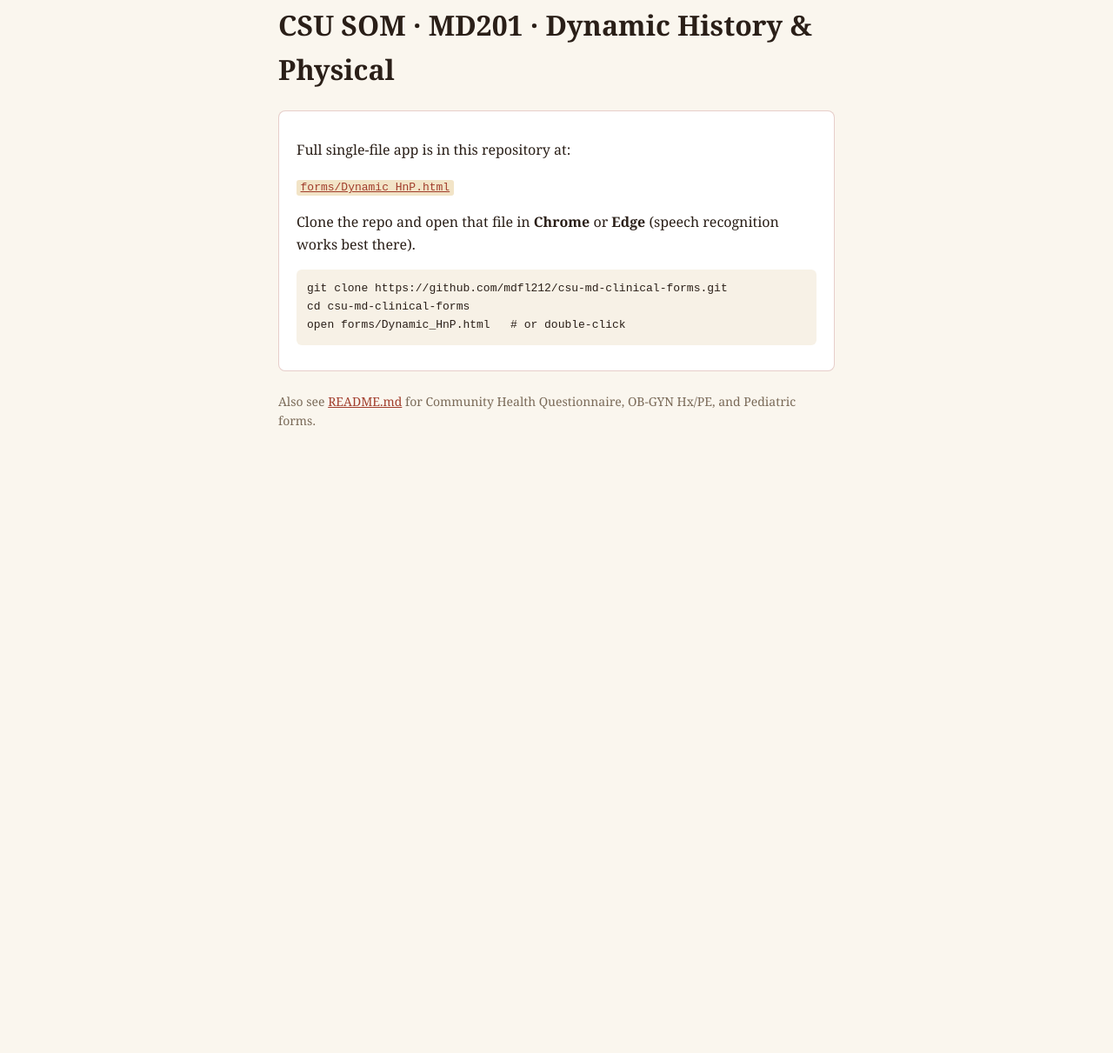
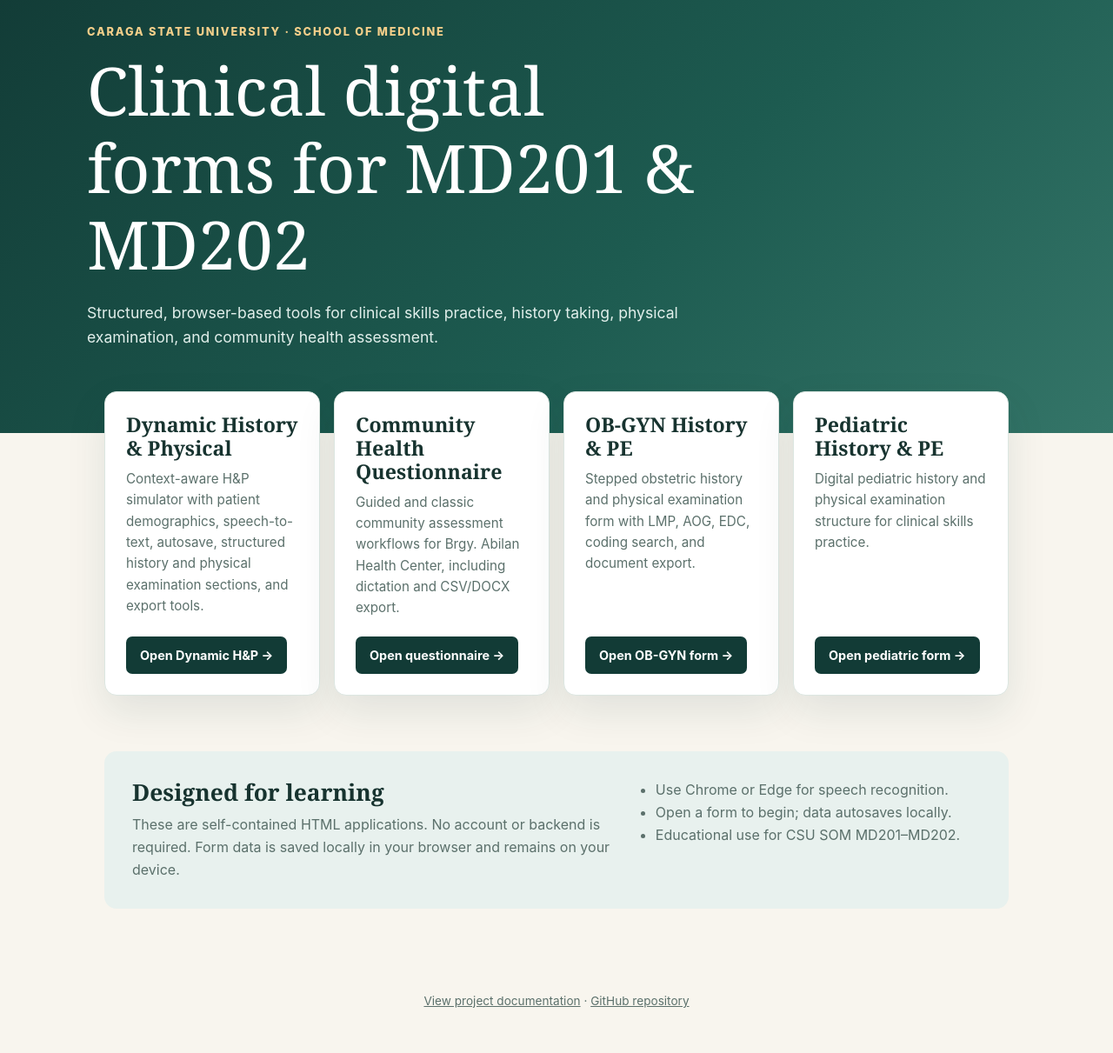
Before and after one commit to mdfl212/csu-md-clinical-forms, a plain HTML site: page index.html in a window 1280 px wide. Shown: the part 45-1256 px from the top of the page at 87% size. Before the commit the page ends 800 px from the top, so only its background shows below. Drawn offline with Linux system fonts and the light colour scheme.

Commit message:
Create a polished GitHub Pages landing page for the clinical forms

```diff
--- a/index.html
+++ b/index.html
@@ -1,26 +1,149 @@
 <!DOCTYPE html>
 <html lang="en">
 <head>
-<meta charset="UTF-8" />
-<meta name="viewport" content="width=device-width, initial-scale=1" />
-<title>CSU SOM · MD201 · Dynamic H&P</title>
-<style>
-  body { font-family: Georgia, serif; max-width: 40rem; margin: 3rem auto; padding: 0 1.25rem; line-height: 1.6; color: #2a1f18; background: #faf6ee; }
-  a { color: #A13D2C; }
-  code { background: #F2E4C7; padding: 0.1em 0.35em; border-radius: 3px; }
-  .box { border: 1px solid rgba(161,61,44,.25); border-radius: 8px; padding: 1rem 1.25rem; background: #fff; }
-</style>
+  <meta charset="UTF-8" />
+  <meta name="viewport" content="width=device-width, initial-scale=1" />
+  <meta name="theme-color" content="#123b36" />
+  <meta name="description" content="CSU SOM MD201 and MD202 clinical digital forms." />
+  <title>CSU SOM · Clinical Digital Forms</title>
+  <style>
+    :root {
+      --ink: #17332f;
+      --muted: #5b706b;
+      --green: #123b36;
+      --green-light: #e8f1ee;
+      --gold: #d39a3d;
+      --cream: #f8f5ee;
+      --white: #ffffff;
+      --line: #dce6e1;
+      --shadow: 0 18px 45px rgba(18, 59, 54, .10);
+    }
+
+    * { box-sizing: border-box; }
+    body {
+      margin: 0;
+      color: var(--ink);
+      background: var(--cream);
+      font-family: Inter, ui-sans-serif, system-ui, -apple-system, BlinkMacSystemFont, "Segoe UI", sans-serif;
+      line-height: 1.6;
+    }
+    a { color: inherit; }
+    .hero {
+      padding: 4.5rem 1.25rem 6rem;
+      color: var(--white);
+      background: linear-gradient(135deg, #123b36 0%, #1d5b50 58%, #347568 100%);
+    }
+    .wrap { width: min(1080px, 100%); margin: 0 auto; }
+    .eyebrow {
+      margin: 0 0 .8rem;
+      color: #f4cf8a;
+      font-size: .8rem;
+      font-weight: 800;
+      letter-spacing: .14em;
+      text-transform: uppercase;
+    }
+    h1, h2 { line-height: 1.15; }
+    h1 { max-width: 720px; margin: 0; font-family: Georgia, serif; font-size: clamp(2.4rem, 6vw, 4.8rem); font-weight: 500; }
+    .intro { max-width: 680px; margin: 1.3rem 0 0; color: #e1efeb; font-size: 1.1rem; }
+    .content { padding: 0 1.25rem 4rem; }
+    .forms {
+      display: grid;
+      grid-template-columns: repeat(auto-fit, minmax(245px, 1fr));
+      gap: 1rem;
+      margin-top: -3rem;
+      position: relative;
+    }
+    .card {
+      display: flex;
+      min-height: 235px;
+      flex-direction: column;
+      padding: 1.5rem;
+      border: 1px solid var(--line);
+      border-radius: 14px;
+      background: var(--white);
+      box-shadow: var(--shadow);
+    }
+    .card h2 { margin: 0 0 .65rem; font-family: Georgia, serif; font-size: 1.45rem; }
+    .card p { flex: 1; margin: 0 0 1.25rem; color: var(--muted); font-size: .95rem; }
+    .button {
+      display: inline-block;
+      align-self: flex-start;
+      padding: .65rem 1rem;
+      border-radius: 7px;
+      color: var(--white);
+      background: var(--green);
+      font-size: .9rem;
+      font-weight: 750;
+      text-decoration: none;
+    }
+    .button:hover, .button:focus-visible { background: #0a2925; outline: 3px solid #f4cf8a; outline-offset: 2px; }
+    .about {
+      display: grid;
+      grid-template-columns: 1.4fr 1fr;
+      gap: 2rem;
+      margin-top: 4rem;
+      padding: 2rem;
+      border-radius: 14px;
+      background: var(--green-light);
+    }
+    .about h2 { margin: 0 0 .6rem; font-family: Georgia, serif; font-size: 1.65rem; }
+    .about p { margin: 0; color: var(--muted); }
+    .notes { margin: 0; padding-left: 1.2rem; color: var(--muted); }
+    footer { padding: 2rem 1.25rem 3rem; color: var(--muted); font-size: .85rem; text-align: center; }
+    @media (max-width: 680px) {
+      .hero { padding-top: 3.25rem; }
+      .about { grid-template-columns: 1fr; }
+    }
+  </style>
 </head>
 <body>
-  <h1>CSU SOM · MD201 · Dynamic History & Physical</h1>
-  <div class="box">
-    <p>Full single-file app is in this repository at:</p>
-    <p><a href="forms/Dynamic_HnP.html"><code>forms/Dynamic_HnP.html</code></a></p>
-    <p>Clone the repo and open that file in <strong>Chrome</strong> or <strong>Edge</strong> (speech recognition works best there).</p>
-    <pre style="font-size:13px;background:#f7f1e6;padding:12px;border-radius:6px;overflow:auto">git clone https://github.com/mdfl212/csu-md-clinical-forms.git
-cd csu-md-clinical-forms
-open forms/Dynamic_HnP.html   # or double-click</pre>
-  </div>
-  <p style="margin-top:1.5rem;font-size:14px;color:#7a6a58">Also see <a href="README.md">README.md</a> for Community Health Questionnaire, OB-GYN Hx/PE, and Pediatric forms.</p>
+  <header class="hero">
+    <div class="wrap">
+      <p class="eyebrow">Caraga State University · School of Medicine</p>
+      <h1>Clinical digital forms for MD201 &amp; MD202</h1>
+      <p class="intro">Structured, browser-based tools for clinical skills practice, history taking, physical examination, and community health assessment.</p>
+    </div>
+  </header>
+
+  <main class="content wrap">
+    <section class="forms" aria-label="Clinical forms">
+      <article class="card">
+        <h2>Dynamic History &amp; Physical</h2>
+        <p>Context-aware H&amp;P simulator with patient demographics, speech-to-text, autosave, structured history and physical examination sections, and export tools.</p>
+        <a class="button" href="forms/Dynamic_HnP.html">Open Dynamic H&amp;P →</a>
+      </article>
+      <article class="card">
+        <h2>Community Health Questionnaire</h2>
+        <p>Guided and classic community assessment workflows for Brgy. Abilan Health Center, including dictation and CSV/DOCX export.</p>
+        <a class="button" href="forms/Community_Health_Questionnaire.html">Open questionnaire →</a>
+      </article>
+      <article class="card">
+        <h2>OB-GYN History &amp; PE</h2>
+        <p>Stepped obstetric history and physical examination form with LMP, AOG, EDC, coding search, and document export.</p>
+        <a class="button" href="forms/OBGYN_HxPE.html">Open OB-GYN form →</a>
+      </article>
+      <article class="card">
+        <h2>Pediatric History &amp; PE</h2>
+        <p>Digital pediatric history and physical examination structure for clinical skills practice.</p>
+        <a class="button" href="forms/Pediatric_HxPE.html">Open pediatric form →</a>
+      </article>
+    </section>
+
+    <section class="about" aria-labelledby="about-title">
+      <div>
+        <h2 id="about-title">Designed for learning</h2>
+        <p>These are self-contained HTML applications. No account or backend is required. Form data is saved locally in your browser and remains on your device.</p>
+      </div>
+      <ul class="notes">
+        <li>Use Chrome or Edge for speech recognition.</li>
+        <li>Open a form to begin; data autosaves locally.</li>
+        <li>Educational use for CSU SOM MD201–MD202.</li>
+      </ul>
+    </section>
+  </main>
+
+  <footer>
+    <a href="README.md">View project documentation</a> · <a href="https://github.com/mdfl212/csu-md-clinical-forms">GitHub repository</a>
+  </footer>
 </body>
 </html>
```
